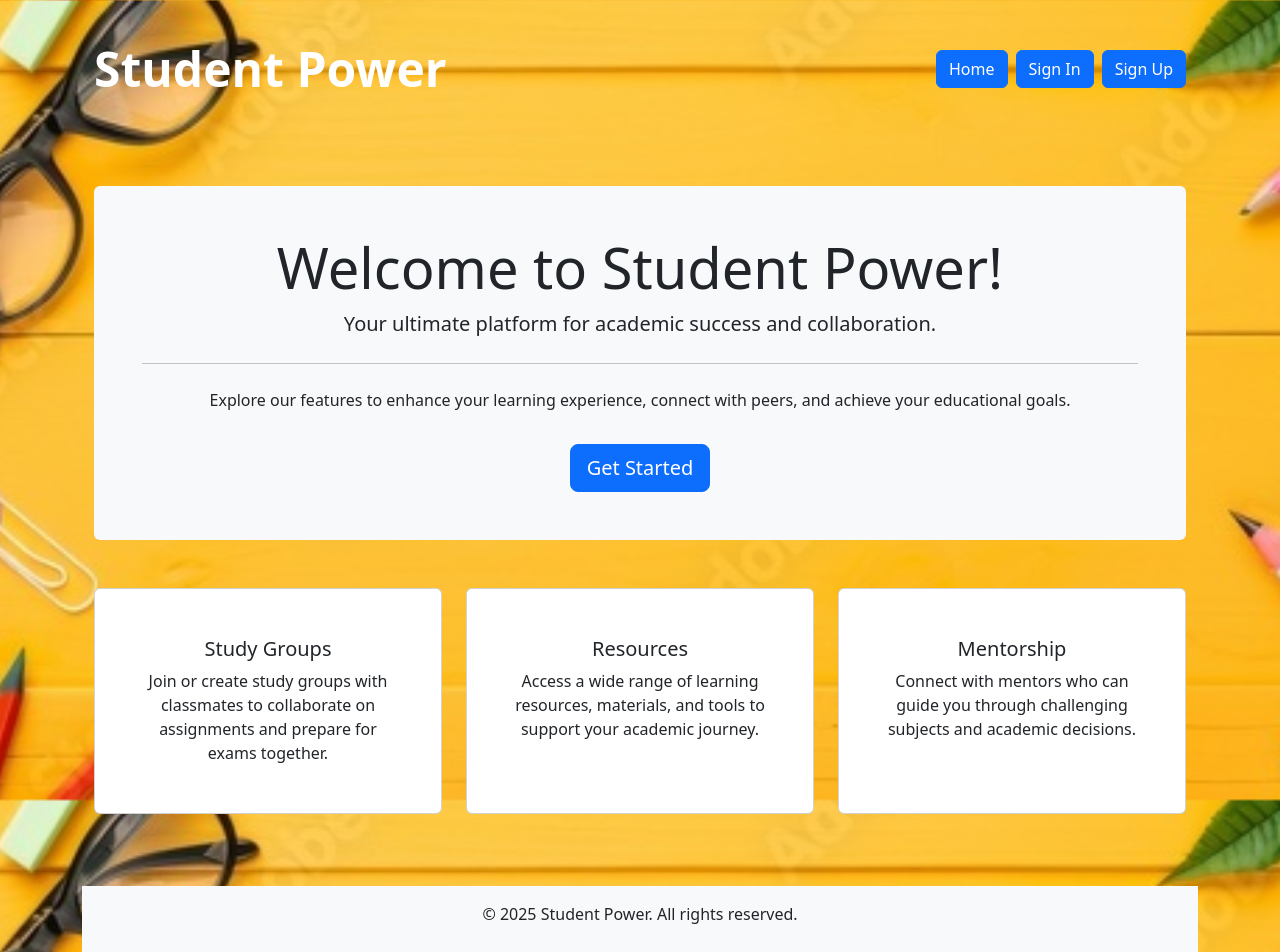
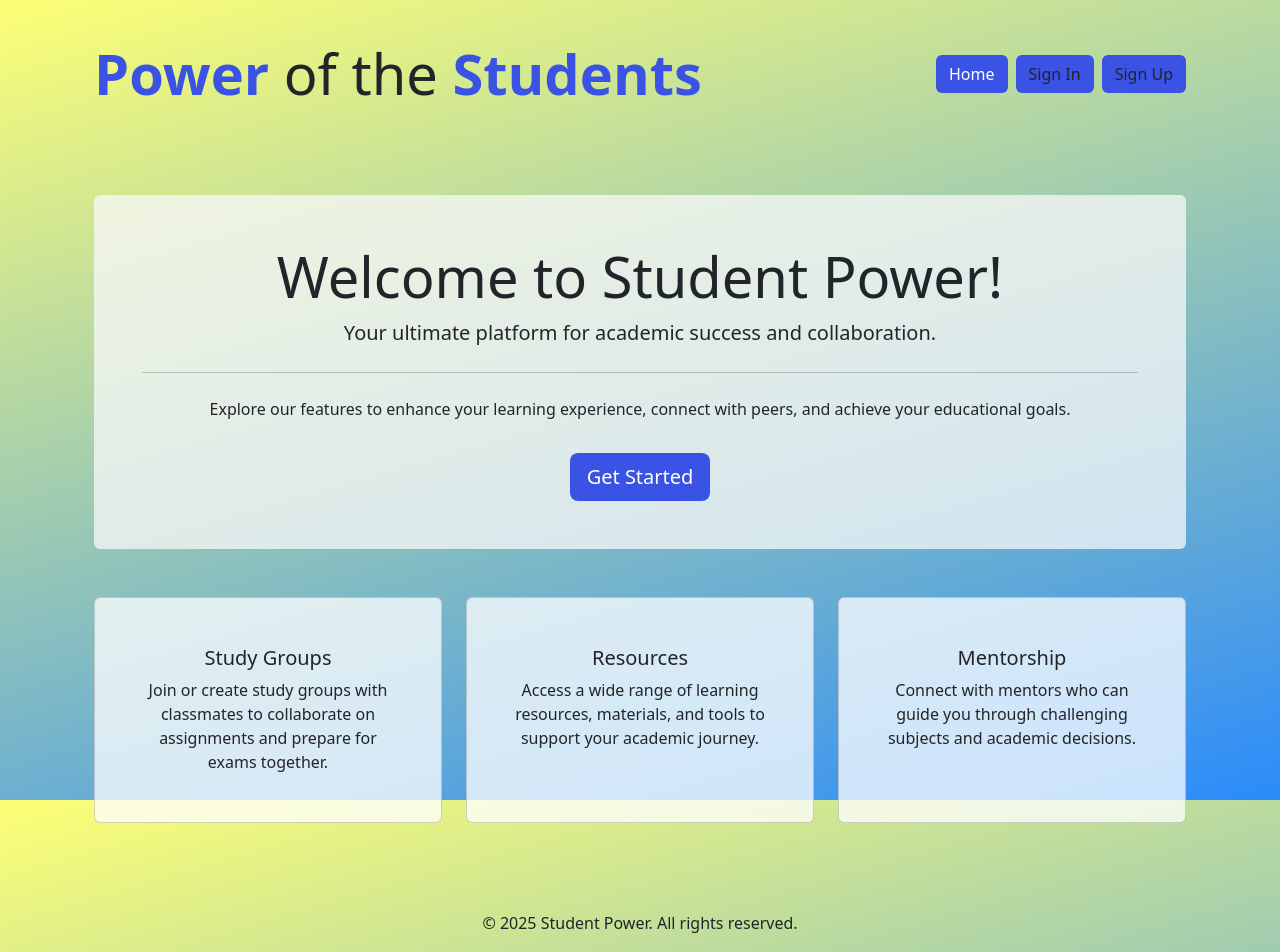
Before and after one commit to victorcreed/student_power_frontend, a React (Vite) app: page / in a window 1280 px wide. Shown: the top 952 px of the page. Built offline with nearby package versions, Linux system fonts and the light colour scheme; no server answers.

Commit message:
background colors

```diff
--- a/src/components/common/Footer.jsx
+++ b/src/components/common/Footer.jsx
@@ -2,7 +2,7 @@ import React from 'react';
 
 const Footer = () => {
   return (
-    <footer className="mt-4 py-3 bg-light">
+    <footer className="mt-4 py-3 bg-transparent">
       <div className="text-center">
         <p>&copy; 2025 Student Power. All rights reserved.</p>
       </div>
--- a/src/components/common/Navigation.jsx
+++ b/src/components/common/Navigation.jsx
@@ -21,7 +21,13 @@ const Navigation = () => {
   return (
     <nav className="navbar navbar-expand-lg navbar-light bg-transparent">
       <div className="container-fluid">
-        <Link className="text-white display-5 fw-bold text-decoration-none" to="/">Student Power</Link>
+        <Link className="text-decoration-none" to="/">
+          <h1 className="display-4 fw-bold m-0">
+          <span style={{ color: '#3b53e4' }}>Power </span>
+          <span className="text-dark fw-normal">of the </span>
+          <span style={{ color: '#3b53e4' }}>Students</span>
+          </h1>
+        </Link>
 
         <button
           className="navbar-toggler"
@@ -38,23 +44,24 @@ const Navigation = () => {
         <div className="collapse navbar-collapse" id="navbarNav">
           <ul className="navbar-nav ms-auto">
             <li className="nav-item">
-              <Link className="btn btn-primary me-2" to="/">Home</Link>
+              <Link className="btn me-2" style={{ backgroundColor: '#3b53e4', color: '#ffffff' }} to="/">Home</Link>
             </li>
 
             {!isAuthenticated ? (
               <>
                 <li className="nav-item">
-                  <Link className="btn btn-primary me-2" to="/signin">Sign In</Link>
+                  <Link className="btn me-2" style={{ backgroundColor: '#3b53e4' }} to="/signin">Sign In</Link>
                 </li>
                 <li className="nav-item">
-                  <Link className="btn btn-primary" to="/signup">Sign Up</Link>
+                  <Link className="btn" style={{ backgroundColor: '#3b53e4' }} to="/signup">Sign Up</Link>
                 </li>
               </>
             ) : (
               <>
                 <li className="nav-item">
                   <Link
-                    className="btn btn-primary me-2"
+                    className="btn me-2"
+                    style={{ backgroundColor: '#3b53e4', color: '#ffffff' }}
                     to={getDashboardLink()}
                   >
                     Dashboard
@@ -62,7 +69,8 @@ const Navigation = () => {
                 </li>
                 <li className="nav-item">
                   <button
-                    className="btn btn-primary"
+                    className="btn"
+                    style={{ backgroundColor: '#3b53e4', color: '#ffffff' }}
                     onClick={handleLogout}
                   >
                     Logout
--- a/src/index.css
+++ b/src/index.css
@@ -1,5 +1,6 @@
 body {
-    background-image: url('/bg.jpeg');
+    background: #2a8bfa;
+    background: linear-gradient(344deg,rgba(42, 139, 250, 1) 0%, rgba(253, 255, 117, 1) 100%);
     background-size: cover;
     background-position: center;
     background-attachment: fixed;
--- a/src/pages/Welcome.jsx
+++ b/src/pages/Welcome.jsx
@@ -3,7 +3,7 @@ import React from 'react';
 const Welcome = () => {
   return (
     <div className="container mt-4">
-      <div className="jumbotron bg-light p-5 rounded">
+      <div className="jumbotron bg-light p-5 rounded bg-opacity-75">
         <h1 className="display-4">Welcome to Student Power!</h1>
         <p className="lead">
           Your ultimate platform for academic success and collaboration.
@@ -13,14 +13,14 @@ const Welcome = () => {
           Explore our features to enhance your learning experience, connect with peers,
           and achieve your educational goals.
         </p>
-        <button className="btn btn-primary btn-lg mt-3">
+        <button className="btn btn-lg mt-3" style={{ backgroundColor: '#3b53e4', color: '#ffffff' }}>
           Get Started
         </button>
       </div>
 
       <div className="row mt-5">
         <div className="col-md-4 mb-4">
-          <div className="card h-100">
+          <div className="card h-100" style={{ backgroundColor: 'rgba(255, 255, 255, 0.75)'}}>
             <div className="card-body">
               <h5 className="card-title">Study Groups</h5>
               <p className="card-text">
@@ -32,7 +32,7 @@ const Welcome = () => {
         </div>
 
         <div className="col-md-4 mb-4">
-          <div className="card h-100">
+          <div className="card h-100" style={{ backgroundColor: 'rgba(255, 255, 255, 0.75)'}}>
             <div className="card-body">
               <h5 className="card-title">Resources</h5>
               <p className="card-text">
@@ -44,7 +44,7 @@ const Welcome = () => {
         </div>
 
         <div className="col-md-4 mb-4">
-          <div className="card h-100">
+          <div className="card h-100" style={{ backgroundColor: 'rgba(255, 255, 255, 0.75)'}}>
             <div className="card-body">
               <h5 className="card-title">Mentorship</h5>
               <p className="card-text">
```
